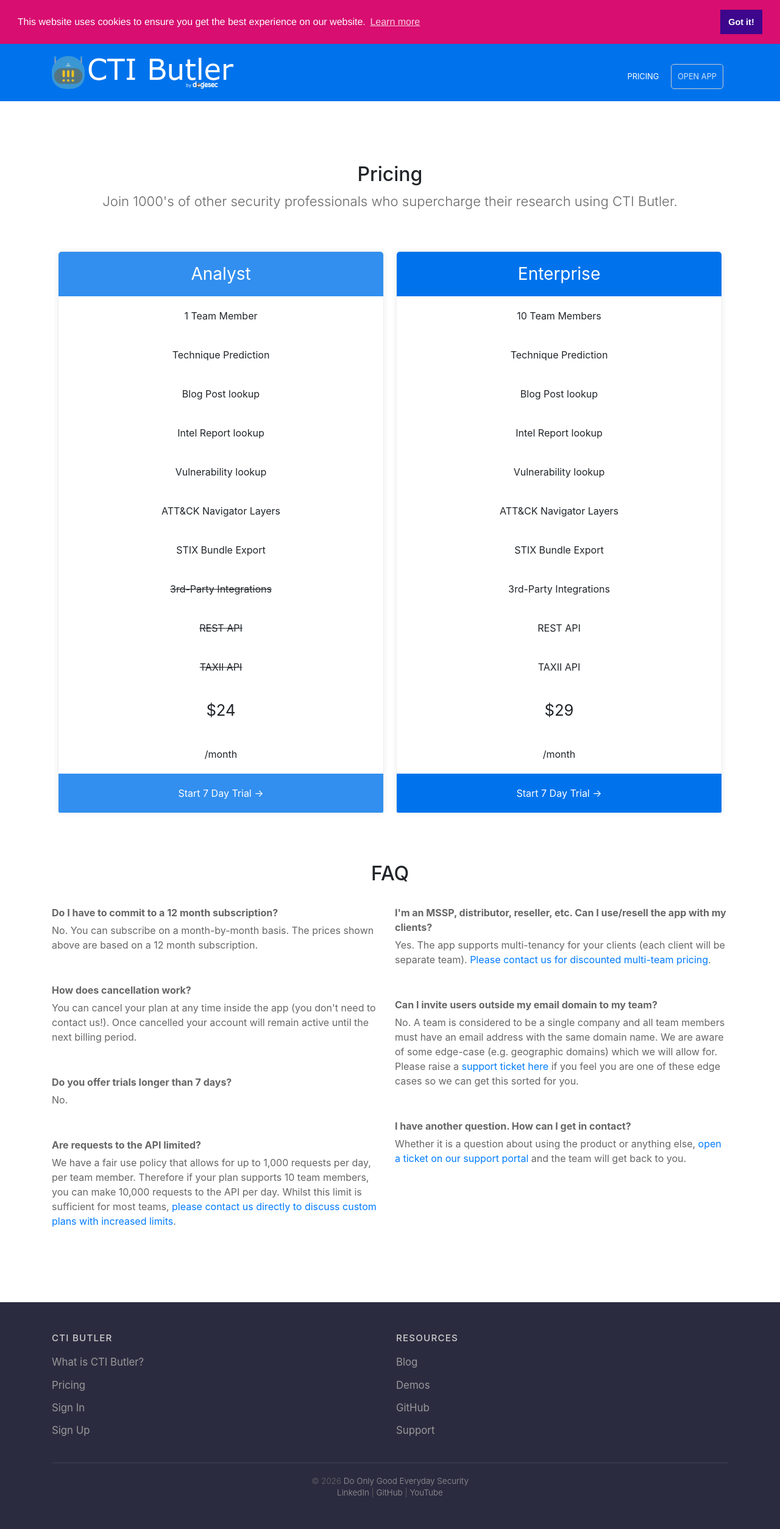
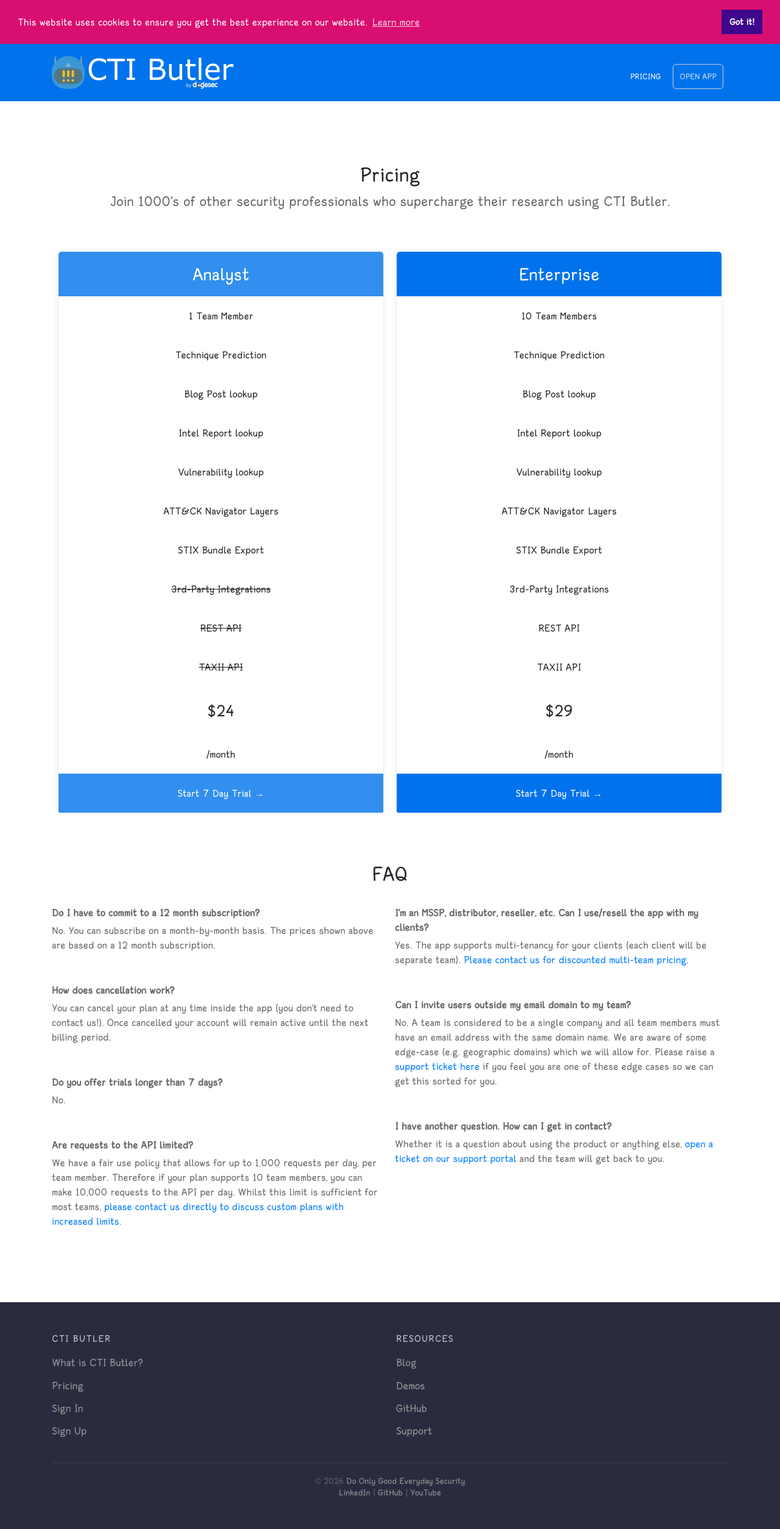
Before and after one commit to muchdogesec/ctibutler-website, a Jekyll site: the page built from pricing/index.html, in a window 1280 px wide. Shown: the whole page at 61% size. Built offline with Jekyll 4.4.1, drawn with Linux system fonts in a browser that asks for light colours.

Commit message:
Use DogeSans font, matching dogesec.com (#59)
Claude-Session: https://claude.ai/code/session_01AHVMCr2ekKv5UnzBxNEA8d

Co-authored-by: Claude <noreply@anthropic.com>

```diff
--- a/_layouts/default.html
+++ b/_layouts/default.html
@@ -12,6 +12,7 @@
 		<link rel="stylesheet" type="text/css" href="/assets/css/fontawesome.css">
 		<link rel="stylesheet" type="text/css" href="/assets/css/bootstrap.min.css">
 		<link rel="stylesheet" type="text/css" href="/assets/css/cookieconsent.min.css" />
+		<link rel="stylesheet" type="text/css" href="/assets/css/app.css">
 
 		{% include favicon.html %}
 
--- a/_sass/elements.scss
+++ b/_sass/elements.scss
@@ -7,8 +7,16 @@ html, body {
 	padding: 0;
 }
 
+@font-face {
+	font-family: 'DogeSansRegular';
+	font-style: normal;
+	font-weight: normal;
+	font-display: swap;
+	src: local('DogeSansRegular'), url('/assets/fonts/DogeSans-Regular.woff') format('woff');
+}
+
 body {
-	font-family: "San Francisco", "Helvetica Neue", "Helvetica", "Arial";
+	font-family: "DogeSansRegular", sans-serif;
 }
 
 a {
--- /dev/null
+++ b/assets/css/app.css
@@ -0,0 +1,20 @@
+/* Loaded after Bootstrap: keep all interface and prose text in DogeSans. */
+body,
+button,
+input,
+optgroup,
+select,
+textarea,
+.cc-window,
+.cc-revoke {
+  font-family: "DogeSansRegular", sans-serif;
+}
+
+/* Code retains a purpose-built monospace stack. */
+code,
+kbd,
+pre,
+samp,
+.text-monospace {
+  font-family: SFMono-Regular, Menlo, Monaco, Consolas, "Liberation Mono", "Courier New", monospace;
+}
```
Also changed, not shown: assets/fonts/DogeSans-Regular.woff (added).
